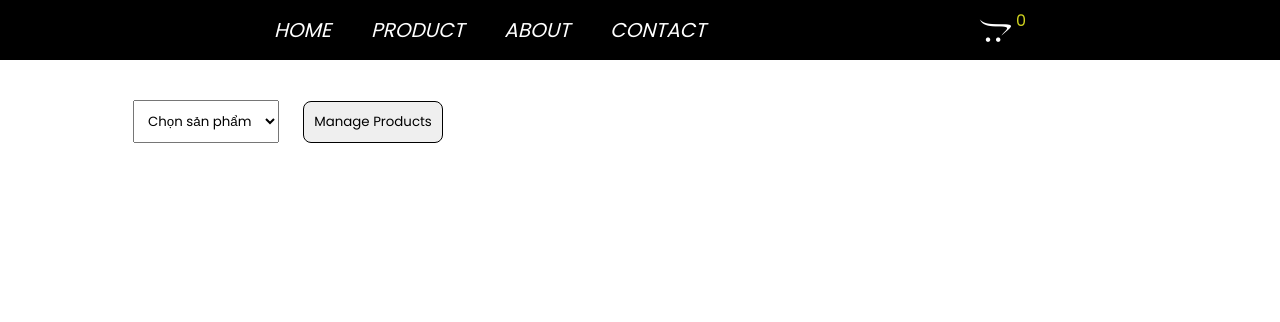
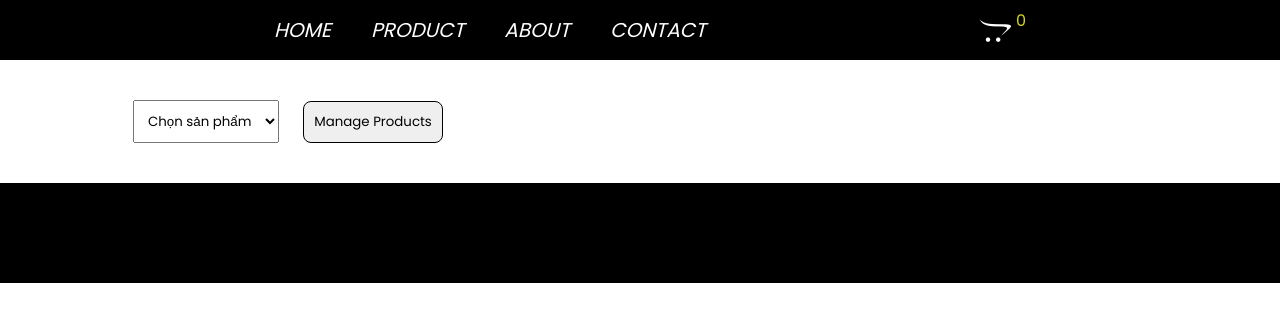
Before and after one commit to tvqdev/QLSP_An_Long_Quang, a plain HTML site: page index.html in a window 1280 px wide. Drawn offline with nearby package versions, Linux system fonts and the light colour scheme; some packages are replaced by stand-ins of ours; no server answers; a script that the page names is missing.

Commit message:
up file chia tast

```diff
--- a/assets/css/styleHome.css
+++ b/assets/css/styleHome.css
@@ -258,3 +258,7 @@ select {
 .fa-trash{
      cursor: pointer;
 }
+footer{
+     background: #000;
+     height: 100px;
+}
--- a/index.html
+++ b/index.html
@@ -86,7 +86,7 @@
 
 
      <footer>
-
+          <div>Contact</div>
      </footer>
      <script src="https://cdnjs.cloudflare.com/ajax/libs/jquery/3.6.0/jquery.min.js"></script>
 
```
Also changed, not shown: README.md, 1 other file.
